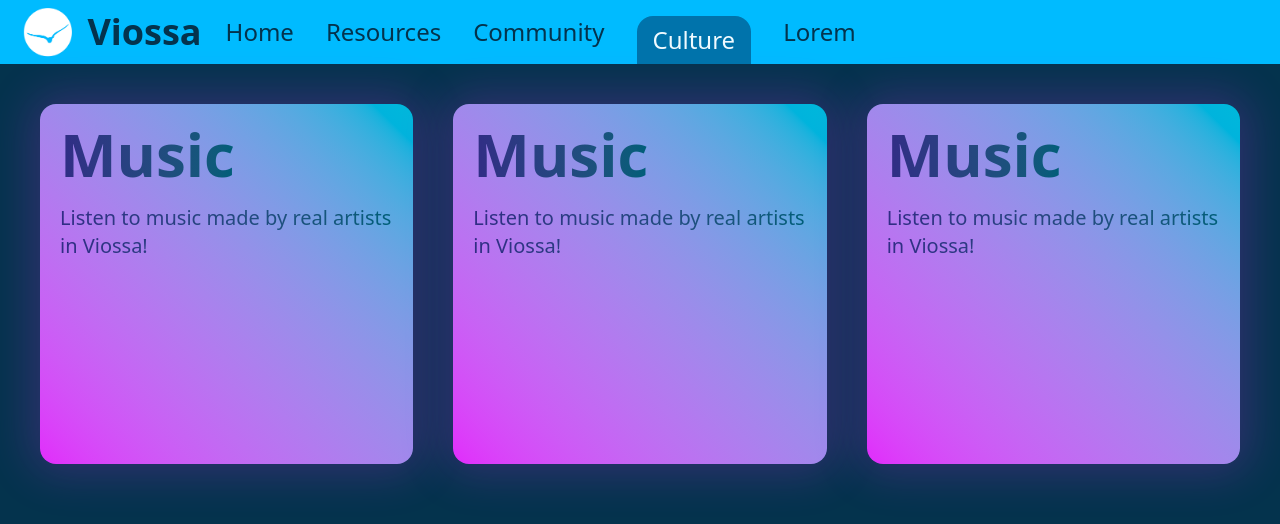
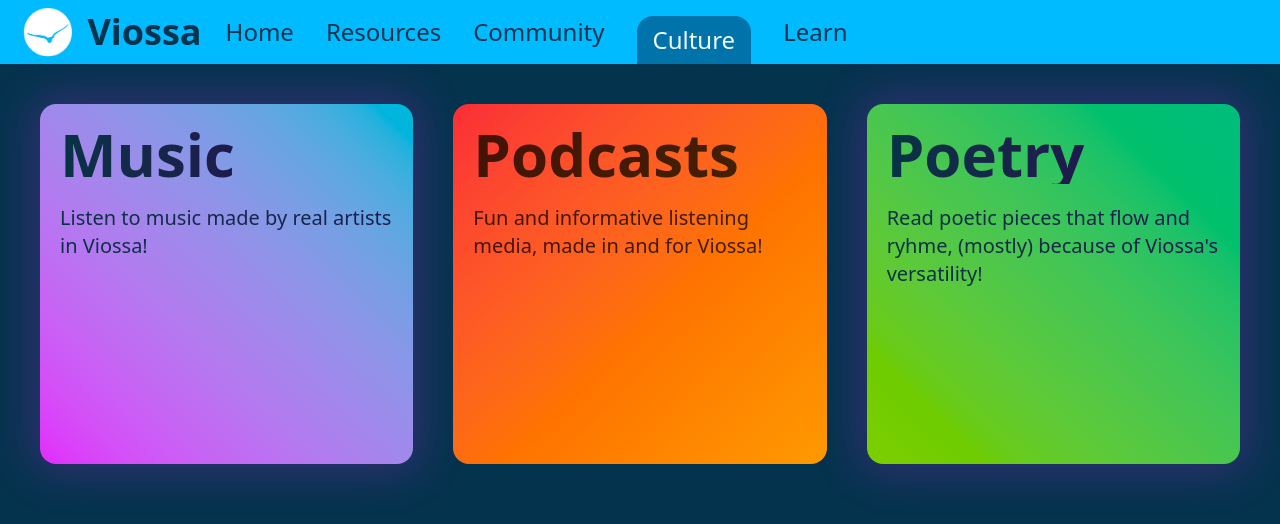
Before and after one commit to CavieJohnsonHere/viossa-website, a Next.js app: page /culture in a window 1280 px wide. Shown: the top 524 px of the page. Built offline with nearby package versions, Linux system fonts and the light colour scheme.

Commit message:
made quite a lot of changes and forgot to commit. Just look through the diff log...

```diff
--- a/package.json
+++ b/package.json
@@ -10,6 +10,7 @@
   },
   "dependencies": {
     "next": "^15.3.3",
+    "nextjs-toploader": "^3.8.16",
     "react": "^19.0.0",
     "react-dom": "^19.0.0"
   },
--- a/src/app/components/header.tsx
+++ b/src/app/components/header.tsx
@@ -4,22 +4,24 @@ import { usePathname } from "next/navigation";
 import HeaderOption from "./header-option";
 import Link from "next/link";
 import { useState } from "react";
+import { useRouter } from "next/navigation";
 
 export default function Header() {
   const pathname = usePathname();
   const [droppedDown, setDroppedDown] = useState(false);
+  const router = useRouter();
 
   const options: { name: string; link: string }[] = [
     { name: "Home", link: "/" },
     { name: "Resources", link: "/resources" },
     { name: "Community", link: "/community" },
     { name: "Culture", link: "/culture" },
-    { name: "Lorem", link: "/c" },
+    { name: "Learn", link: "/learn" },
   ];
 
   return (
     <header className="h-16 flex">
-      <img src="/Viossa_Flag.png" alt="Viossa's Flag" className="h-full" />
+        <img src="/Viossa_Flag.png" alt="Viossa's Flag" className="h-full" onClick={() => router.push("/")} />
       <div className="w-full h-full flex bg-viossa-500 text-viossa-950">
         <div className="text-4xl font-black items-center h-full -translate-x-2 hidden lg:flex">
           Viossa
@@ -59,7 +61,13 @@ export default function Header() {
                   (v, i) =>
                     pathname != v.link && (
                       <Link key={i} href={v.link}>
-                        <div className={`p-2 border-b border-black/10 hover:bg-viossa-800 transition text-center ${i === options.length - 1 && "rounded-b-2xl"}`}>{v.name}</div>
+                        <div
+                          className={`p-2 border-b border-black/10 hover:bg-viossa-800 transition text-center ${
+                            i === options.length - 1 && "rounded-b-2xl"
+                          }`}
+                        >
+                          {v.name}
+                        </div>
                       </Link>
                     )
                 )}
--- a/src/app/culture/card.tsx
+++ b/src/app/culture/card.tsx
@@ -22,7 +22,7 @@ export default function Card({
       <div className={`font-black text-6xl w-fit ${textClassName} bg-clip-text text-transparent`}>
         {title}
       </div>
-      <div className="mt-5 text-xl w-fit bg-gradient-to-r from-indigo-900 to-cyan-800 bg-clip-text text-transparent">
+      <div className={`mt-5 text-xl w-fit ${textClassName} bg-clip-text text-transparent`}>
         {desc}
       </div>
     </div>
--- a/src/app/culture/page.tsx
+++ b/src/app/culture/page.tsx
@@ -2,30 +2,30 @@ import Card from "./card";
 
 export default function Culture() {
   return (
-    <div className="p-10 grid gap-10 lg:grid-cols-3 md:grid-cols-2">
+    <div className="lg:p-10 grid gap-10 lg:grid-cols-3 md:grid-cols-2">
       {/* We's like to have 6 or 12 of these so that the grid is perfect */}
 
       <Card
         title="Music"
         desc="Listen to music made by real artists in Viossa!"
         bgClassName="bg-gradient-to-tr from-fuchsia-500 to-cyan-500"
-        textClassName="bg-gradient-to-r from-indigo-900 to-cyan-800"
+        textClassName="bg-gradient-to-r from-cyan-950 to-indigo-950"
         glow="var(--color-fuchsia-500)"
       />
 
       <Card
-        title="Music"
-        desc="Listen to music made by real artists in Viossa!"
-        bgClassName="bg-gradient-to-tr from-fuchsia-500 to-cyan-500"
-        textClassName="bg-gradient-to-r from-indigo-900 to-cyan-800"
-        glow="var(--color-fuchsia-500)"
+        title="Podcasts"
+        desc="Fun and informative listening media, made in and for Viossa!"
+        bgClassName="bg-gradient-to-br from-red-500 to-amber-500"
+        textClassName="bg-gradient-to-r from-orange-950 to-yellow-950"
+        glow="var(--color-yellow-500)"
       />
 
       <Card
-        title="Music"
-        desc="Listen to music made by real artists in Viossa!"
-        bgClassName="bg-gradient-to-tr from-fuchsia-500 to-cyan-500"
-        textClassName="bg-gradient-to-r from-indigo-900 to-cyan-800"
+        title="Poetry"
+        desc="Read poetic pieces that flow and ryhme, (mostly) because of Viossa's versatility!"
+        bgClassName="bg-gradient-to-bl from-emerald-500 to-lime-500"
+        textClassName="bg-gradient-to-r from-cyan-950 to-indigo-950"
         glow="var(--color-fuchsia-500)"
       />
     </div>
--- a/src/app/layout.tsx
+++ b/src/app/layout.tsx
@@ -3,6 +3,7 @@ import { Noto_Sans } from "next/font/google";
 import "./globals.css";
 import Image from "next/image";
 import Header from "./components/header";
+import NextTopLoader from "nextjs-toploader"
 
 const notoSans = Noto_Sans({
   variable: "--font-noto-sans",
@@ -30,6 +31,7 @@ export default function RootLayout({
       <body
         className={`${notoSans.variable} antialiased bg-viossa-950 min-h-screen`}
       >
+        <NextTopLoader color="#vffaff" height={5} />
         <Header />
         {children}
       </body>
--- /dev/null
+++ b/src/app/learn/page.tsx
@@ -0,0 +1,5 @@
+export default function Learn() {
+  return (<div className="flex">
+    hi
+  </div>);
+}
```
Also changed, not shown: 1 other file (tests, documents, lock files or other folders).
